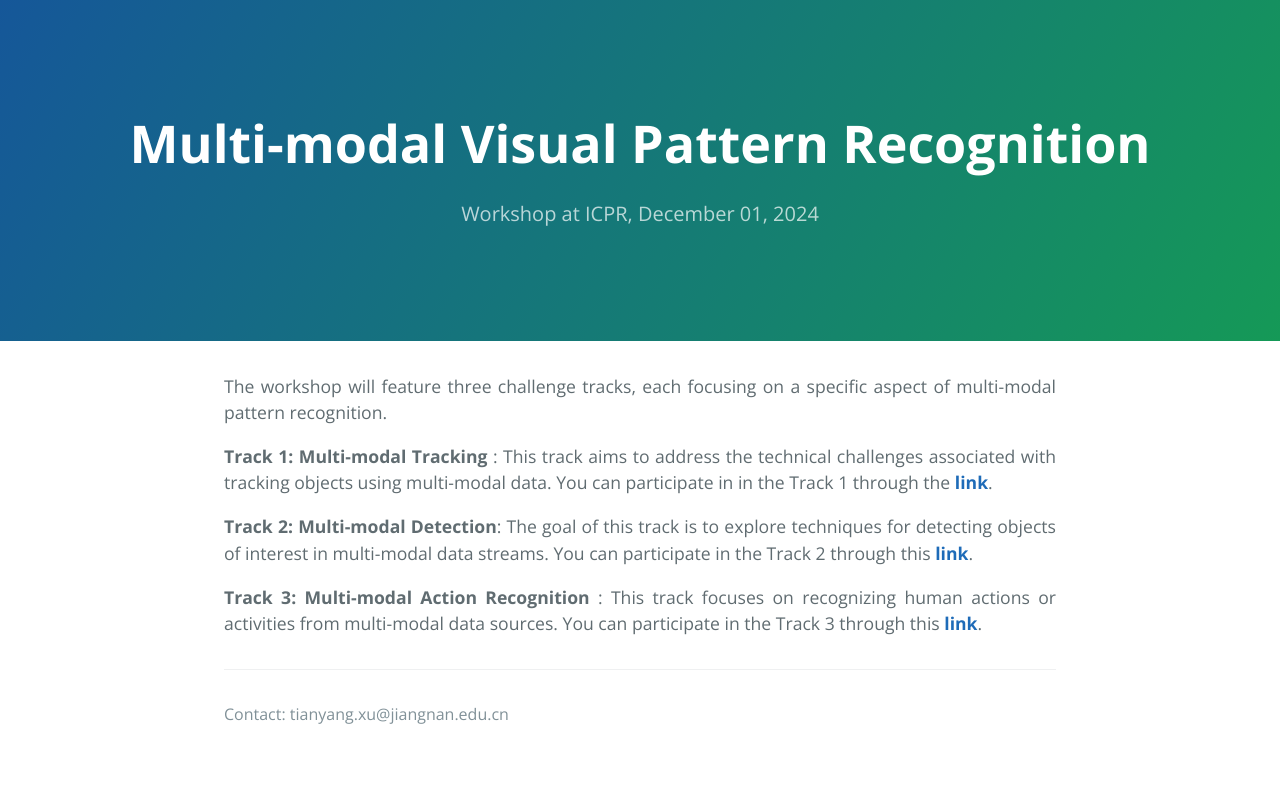
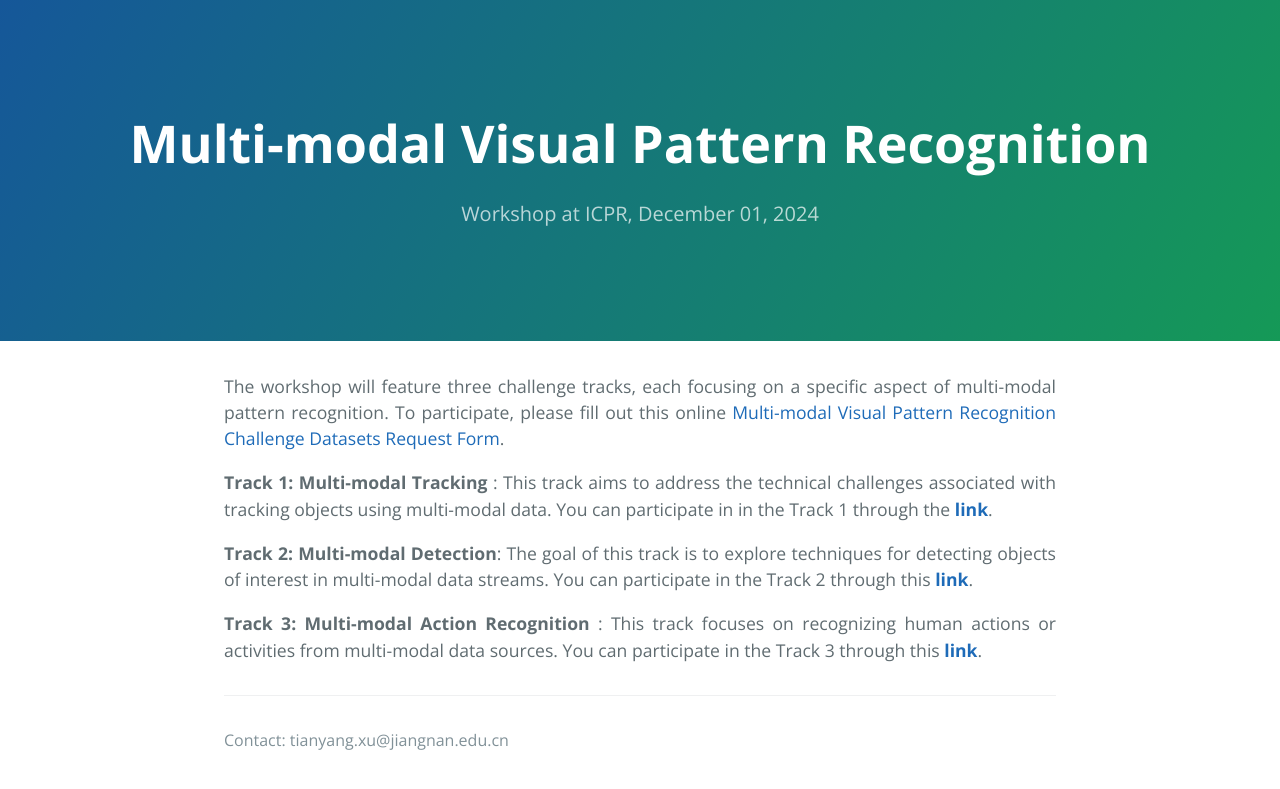
Before and after one commit to PRCI-Lab/mmvpr-workshop-icpr2024, a Jekyll site: the page built from docs/challenge.md, in a window 1280 px wide. Shown: the top 789 px of the page. Built offline with Jekyll 4.4.1, drawn with Linux system fonts in a browser that asks for light colours; our own code applies the rules of GitHub Pages for plain Markdown files.

Commit message:
Update challenge.md

```diff
--- a/docs/challenge.md
+++ b/docs/challenge.md
@@ -1,4 +1,4 @@
-The workshop will feature three challenge tracks, each focusing on a specific aspect of multi-modal pattern recognition.
+The workshop will feature three challenge tracks, each focusing on a specific aspect of multi-modal pattern recognition. To participate, please fill out this online [Multi-modal Visual Pattern Recognition Challenge Datasets Request Form](https://docs.google.com/forms/d/e/1FAIpQLSeJGZTYW-JS0-IJKnWgYGnE0EgdXnoL7Yi0xc-F9Z6XU1X4Zg/viewform).
 
 **Track 1: Multi-modal Tracking** : This track aims to address the technical challenges associated with tracking objects using multi-modal data.
 You can participate in in the Track 1 through the **[link](https://codalab.lisn.upsaclay.fr/competitions/19861)**.
```
